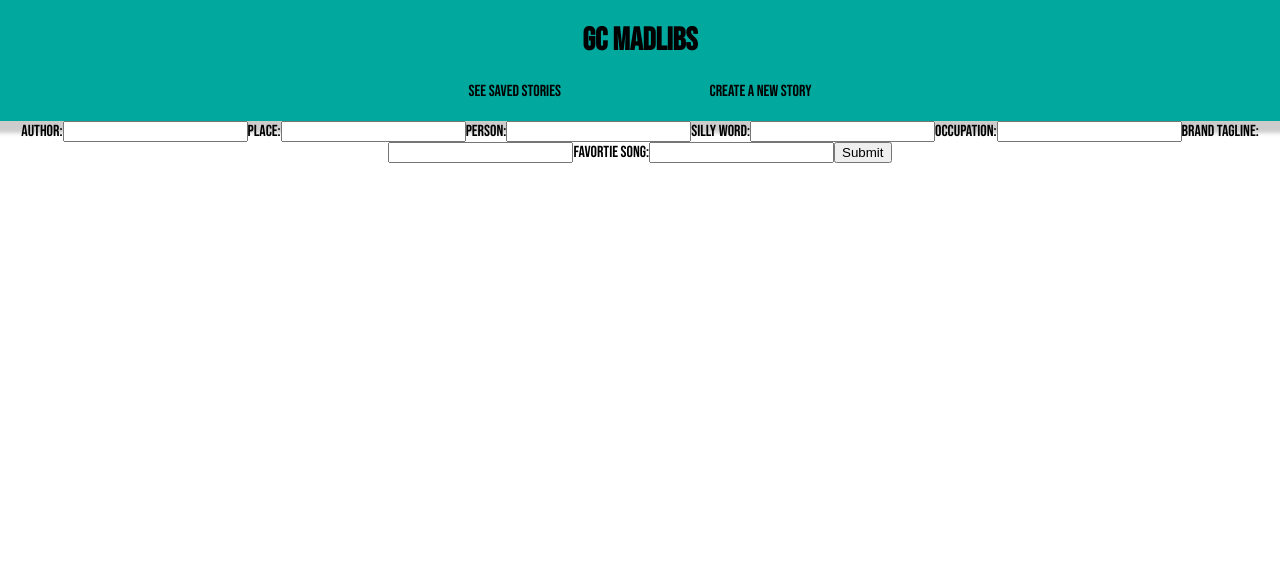
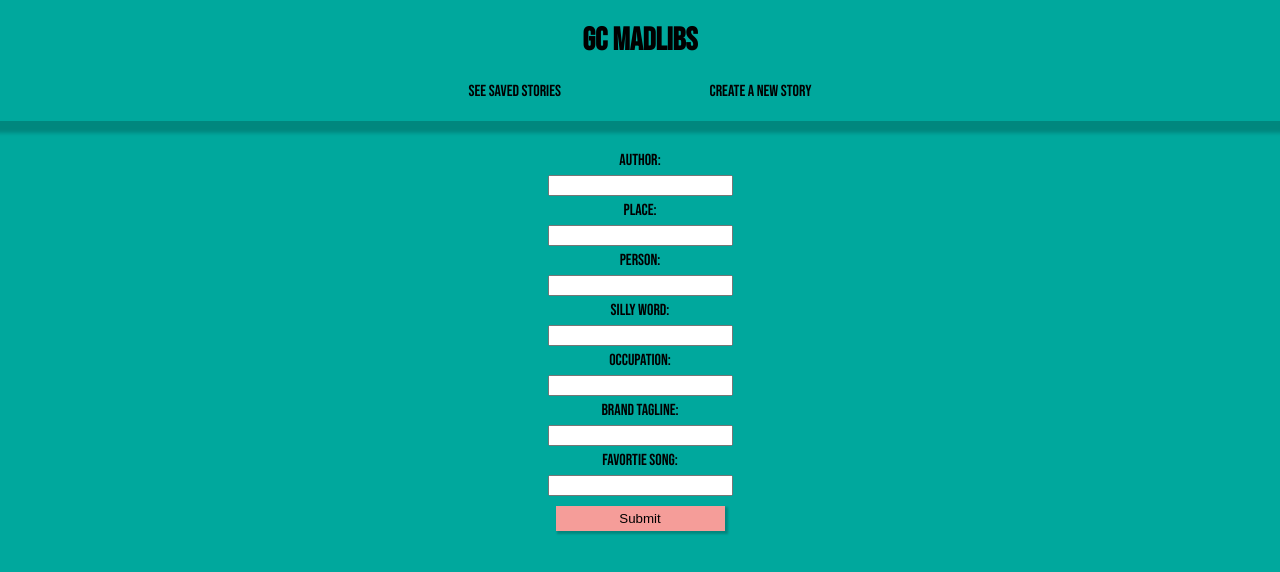
Before and after one commit to Earfworm/madlibExercise, a React (Create React App) app: page /create-story in a window 1280 px wide. Shown: the top 572 px of the page. Built offline with nearby package versions, Linux system fonts and the light colour scheme; the HTML template or start-up script is replaced by a standard one.

Commit message:
3rd commit

```diff
--- a/src/components/CreateStoryRoute.css
+++ b/src/components/CreateStoryRoute.css
@@ -0,0 +1,19 @@
+.CreateStoryRoute {
+  display: flex;
+  flex-direction: column;
+  width: 100%;
+  align-items: center;
+  margin-top: 30px;
+}
+.CreateStoryRoute input {
+  margin: 5px;
+}
+
+.CreateStoryRoute button {
+  margin-top: 5px;
+  background-color: #f59d99;
+  border: none;
+  width: 169px;
+  padding: 5px;
+  box-shadow: 2px 2px 2px 1px rgb(0 0 0 / 20%);
+}
--- a/src/components/CreateStoryRoute.tsx
+++ b/src/components/CreateStoryRoute.tsx
@@ -58,7 +58,7 @@ const CreateStoryRoute = () => {
       <input
         type="text"
         name="person"
-        id="place"
+        id="person"
         value={inputPerson}
         onChange={(e) => {
           setInputPerson(e.target.value);
--- a/src/components/Header.css
+++ b/src/components/Header.css
@@ -4,6 +4,7 @@
   align-items: center;
   justify-content: center;
   background-color: #00a89d;
+
   box-shadow: 2px 2px 4px 10px rgb(0 0 0 / 20%);
 }
 .Header a {
--- a/src/index.css
+++ b/src/index.css
@@ -3,4 +3,5 @@ body {
   font-family: "Bebas Neue", cursive;
   margin: 0;
   padding: 0;
+  background-color: #00a89d;
 }
```
Also changed, not shown: 1 other file (tests, documents, lock files or other folders).
